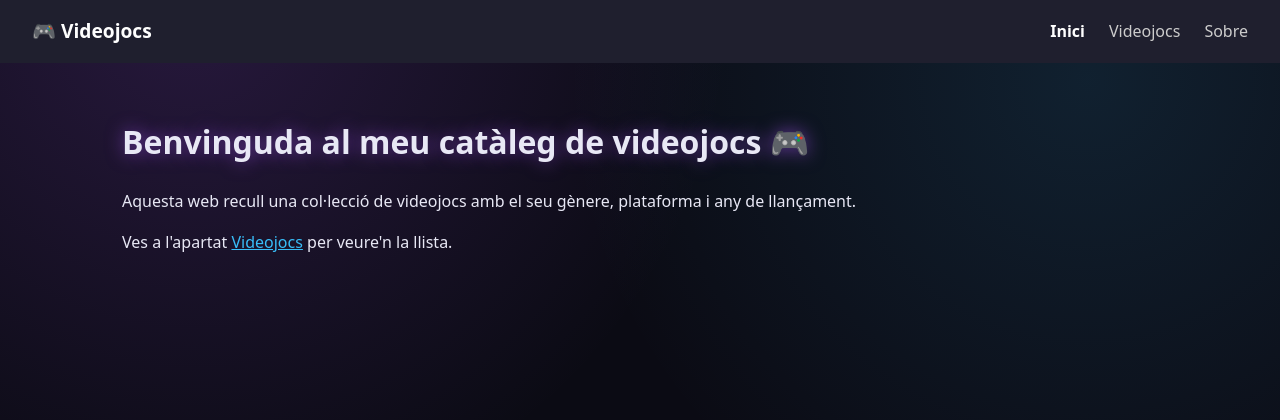
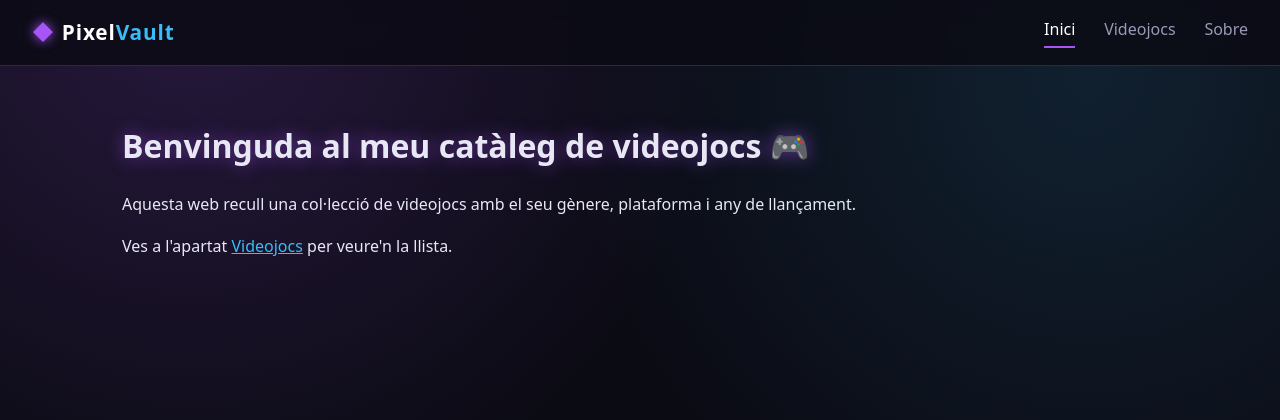
Before and after one commit to arescasals/videojocs-vue, a Vue app: page / in a window 1280 px wide. Shown: the top 420 px of the page. Built offline with nearby package versions, Linux system fonts and the light colour scheme.

Commit message:
Redissenya el menú amb la marca PixelVault

```diff
--- a/src/components/NavBar.vue
+++ b/src/components/NavBar.vue
@@ -1,6 +1,9 @@
 <template>
   <nav class="navbar">
-    <span class="logo">🎮 Videojocs</span>
+    <RouterLink to="/" class="brand">
+      <span class="brand-icon">◆</span>
+      <span class="brand-name">Pixel<span>Vault</span></span>
+    </RouterLink>
     <div class="links">
       <RouterLink to="/">Inici</RouterLink>
       <RouterLink to="/videojocs">Videojocs</RouterLink>
@@ -11,28 +14,56 @@
 
 <style scoped>
 .navbar {
+  position: sticky;
+  top: 0;
+  z-index: 10;
   display: flex;
   justify-content: space-between;
   align-items: center;
+  flex-wrap: wrap;
+  gap: 0.8rem;
   padding: 1rem 2rem;
-  background: #1f1f2e;
+  background: rgba(11, 11, 20, 0.85);
+  backdrop-filter: blur(10px);
+  border-bottom: 1px solid var(--border);
 }
-.logo {
-  color: white;
-  font-weight: bold;
-  font-size: 1.2rem;
+.brand {
+  display: flex;
+  align-items: center;
+  gap: 0.5rem;
+  text-decoration: none;
+}
+.brand-icon {
+  color: var(--neon);
+  font-size: 1.3rem;
+  text-shadow: 0 0 12px var(--neon);
+}
+.brand-name {
+  color: #ffffff;
+  font-weight: 800;
+  font-size: 1.3rem;
+  letter-spacing: 0.04em;
+}
+.brand-name span {
+  color: var(--neon2);
 }
 .links {
   display: flex;
-  gap: 1.5rem;
+  gap: 1.8rem;
 }
 .links a {
-  color: #ccc;
+  color: var(--muted);
   text-decoration: none;
+  font-weight: 500;
+  padding-bottom: 0.2rem;
+  border-bottom: 2px solid transparent;
+  transition: color 0.2s ease, border-color 0.2s ease;
 }
-.links a:hover,
+.links a:hover {
+  color: #ffffff;
+}
 .links a.router-link-exact-active {
   color: #ffffff;
-  font-weight: bold;
+  border-bottom-color: var(--neon);
 }
 </style>
```
